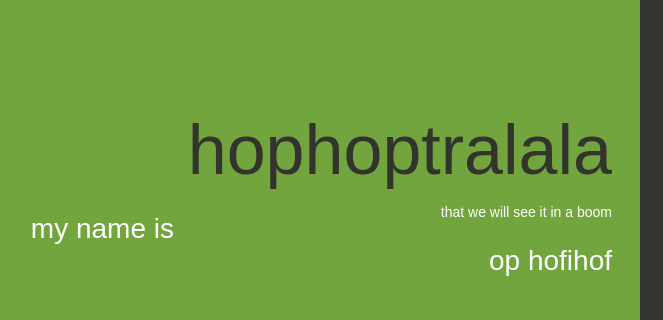
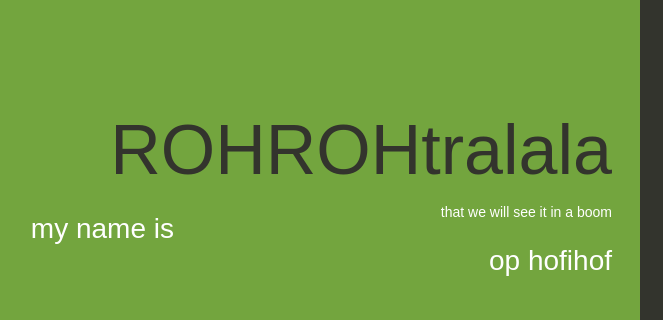
Before and after one commit to ofirserred/web, a website: page index.html in a window 1280 px wide. Shown: the part 91-411 px from the top of the page, 0-663 px from the left. Drawn offline with Linux system fonts and the light colour scheme.

Commit message:
Update index.html

```diff
--- a/index.html
+++ b/index.html
@@ -74,7 +74,7 @@
   </head>
   <body>
     <div class="textColumn">
-      <h1>hophoptralala</h1>
+      <h1>ROHROHtralala</h1>
       <p>that we will see it in a boom</p>
       <h2>my name is op hofihof</h2>
     </div>
```
